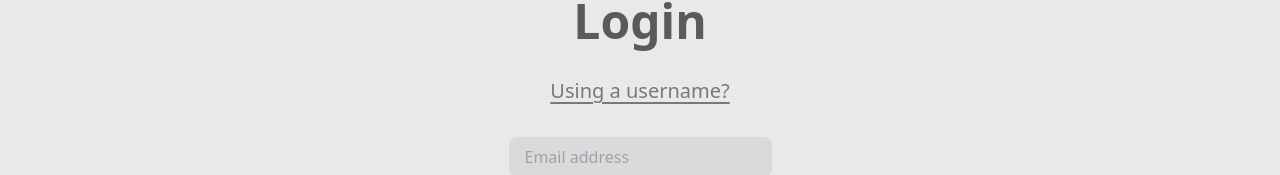
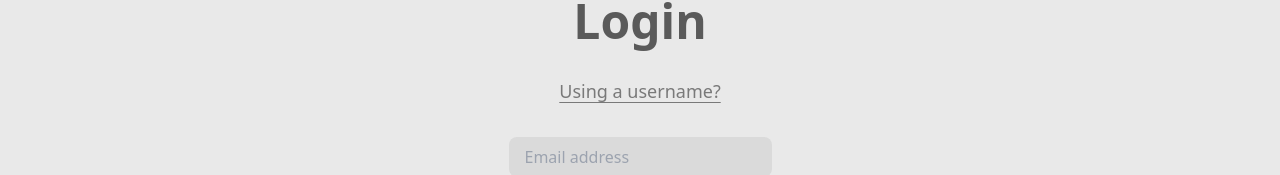
Before and after one commit to wale/readconquista, a Nuxt app: page /login in a window 1280 px wide. Both pictures are taken after a click on the element "Using an email address?". Shown: the part 297-472 px from the top of the page. Built offline with nearby package versions, Linux system fonts and the light colour scheme.

Commit message:
fix(frontend): login page font consistency

```diff
--- a/pages/login.vue
+++ b/pages/login.vue
@@ -6,7 +6,7 @@
             <h2 class="text-3xl md:text-5xl font-black">Login</h2>
             <h3
                 v-if="formIsEmail === true"
-                class="underline underline-offset-4 decoration-grayscale-800 font-light text-lg md:text-xl text-grayscale-800 cursor-pointer"
+                class="underline underline-offset-4 decoration-grayscale-800 font-light text-lg text-grayscale-800 cursor-pointer"
                 @click="formIsEmail = !formIsEmail"
             >
                 Using a username?
```
